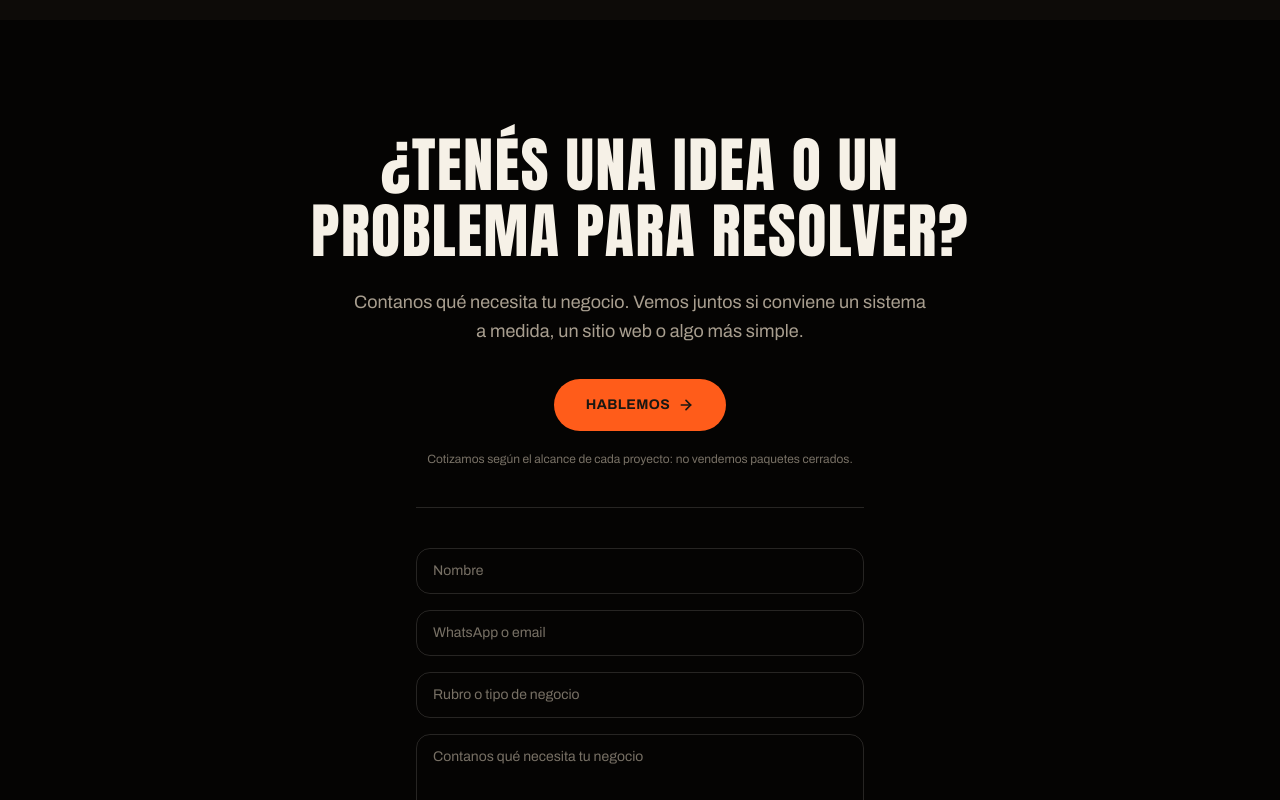
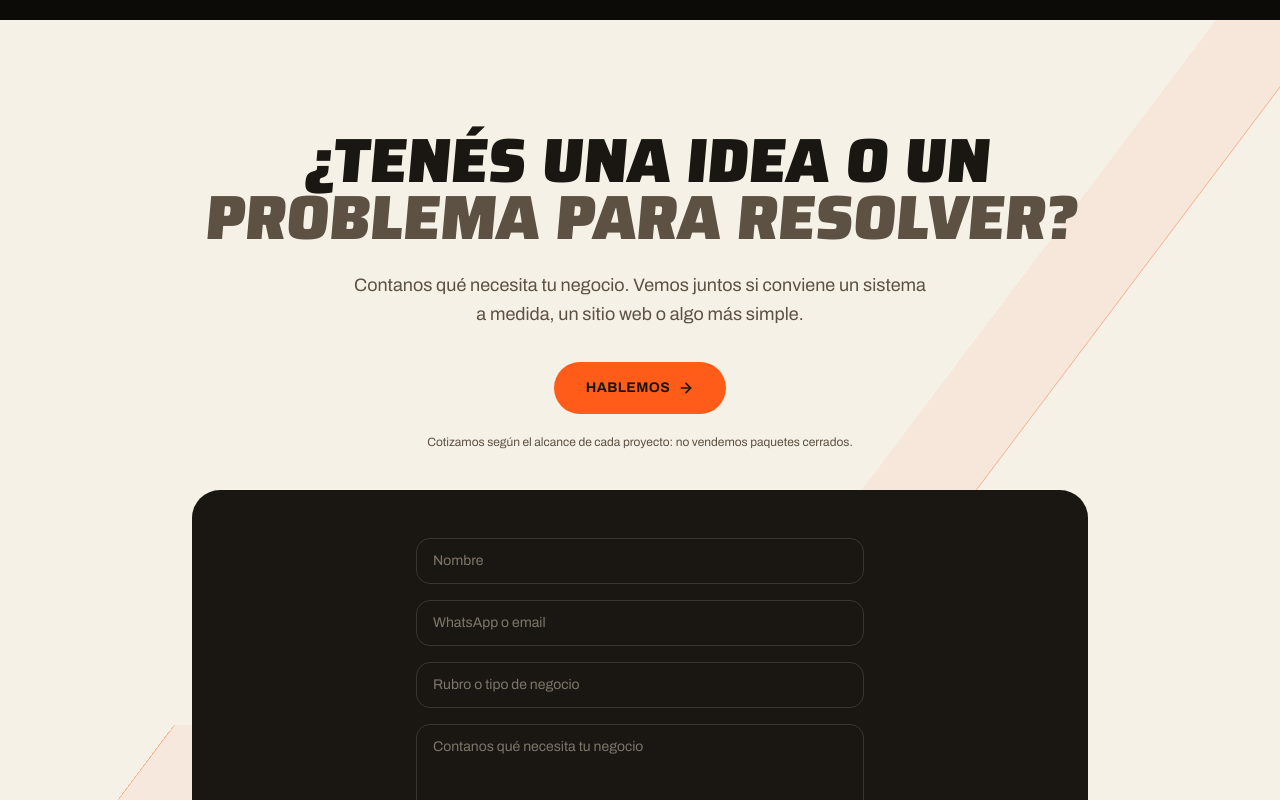
Before and after one commit to iadatabraian-ctrl/web-, a Next.js app: page / in a window 1280 px wide. Shown: the part 5140-5940 px from the top of the page. Built offline with nearby package versions, Linux system fonts and the light colour scheme.

Commit message:
Contacto: seccion clara con titular en Saira y formulario dentro de una tarjeta redondeada negra
Co-Authored-By: Claude Sonnet 5.5 <noreply@anthropic.com>
Claude-Session: https://claude.ai/code/session_016CR8bjtqut3mFtFLKQPjVK

```diff
--- a/components/CtaFooter.tsx
+++ b/components/CtaFooter.tsx
@@ -4,6 +4,7 @@ import { ArrowRight } from "lucide-react";
 import { WhatsAppIcon, InstagramIcon, GmailIcon } from "@/components/BrandIcons";
 import { ContactForm } from "@/components/ContactForm";
 import { FadeIn } from "@/components/FadeIn";
+import { Bar } from "@/components/Bar";
 
 const NAV_LINKS = [
   { href: "/#inicio", label: "Inicio" },
@@ -22,32 +23,39 @@ const SERVICE_LINKS = [
 export function CtaFooter() {
   return (
     <>
-      <section id="hablemos" className="relative overflow-hidden px-5 py-20 sm:px-8 sm:py-28">
-        <FadeIn className="mx-auto max-w-3xl text-center">
-          <h2 className="font-display text-3xl leading-[1.1] text-brand-cream sm:text-5xl md:text-6xl">
-            ¿Tenés una idea o un problema para resolver?
+      <section
+        id="hablemos"
+        className="relative overflow-hidden bg-brand-cream px-5 py-20 text-brand-ink-on-cream sm:px-8 sm:py-28 lg:px-[6vw]"
+      >
+        <div aria-hidden="true" className="pointer-events-none absolute inset-0 overflow-hidden">
+          <Bar className="max-sm:hidden" style={{ right: "-4vw", top: 0, width: "9vw", height: "46vw", skew: 37, origin: "100% 0", fill: "rgba(255,92,26,0.12)", edge: "right" }} i={0} />
+          <Bar style={{ left: "-6vw", bottom: 0, width: "10vw", height: "26vw", skew: 37, origin: "0 100%", fill: "rgba(255,92,26,0.10)", edge: "left" }} i={1} />
+        </div>
+        <FadeIn className="relative mx-auto max-w-4xl text-center">
+          <h2 className="origin-bottom -skew-x-[5deg] text-balance font-impact text-[9.5vw] font-black uppercase not-italic leading-[0.92] tracking-[-0.005em] [font-stretch:80%] sm:text-[5.4vw] lg:text-[3.9rem]">
+            <span className="block">¿Tenés una idea o un</span>
+            <span className="block text-brand-ink-on-cream-soft">problema para resolver?</span>
           </h2>
-          <p className="mx-auto mt-6 max-w-xl font-body text-sm leading-relaxed text-brand-ink-on-black-soft sm:text-lg">
-            Contanos qué necesita tu negocio. Vemos juntos si conviene un
-            sistema a medida, un sitio web o algo más simple.
+          <p className="mx-auto mt-6 max-w-xl font-body text-sm leading-relaxed text-brand-ink-on-cream-soft sm:text-lg">
+            Contanos qué necesita tu negocio. Vemos juntos si conviene un sistema a medida, un sitio web o algo más
+            simple.
           </p>
           <a
             href="https://wa.me/59898648853?text=Hola%2C%20quiero%20hacer%20una%20consulta"
             target="_blank"
             rel="noopener"
-            className="mt-8 inline-flex items-center gap-2 rounded-full bg-brand-accent px-8 py-4 font-body text-sm font-bold uppercase tracking-wide text-brand-black transition hover:scale-105 hover:opacity-90"
+            className="mt-8 inline-flex items-center gap-2 rounded-full bg-brand-accent px-8 py-4 font-body text-sm font-bold uppercase tracking-wide text-brand-black transition-[transform,opacity] duration-200 hover:opacity-90 active:scale-[0.97]"
           >
             Hablemos
             <ArrowRight className="h-4 w-4" strokeWidth={2.5} />
           </a>
-          <p className="mt-5 font-body text-xs text-brand-ink-on-black-soft/70">
-            Cotizamos según el alcance de cada proyecto: no vendemos paquetes
-            cerrados.
+          <p className="mt-5 font-body text-xs text-brand-ink-on-cream-soft">
+            Cotizamos según el alcance de cada proyecto: no vendemos paquetes cerrados.
           </p>
 
-          <div className="mx-auto mt-10 h-px w-full max-w-md bg-brand-line-on-black" />
-
-          <ContactForm />
+          <div className="mx-auto mt-10 rounded-[1.75rem] bg-brand-black px-5 pb-8 pt-2 text-brand-cream sm:px-8">
+            <ContactForm />
+          </div>
         </FadeIn>
       </section>
 
```
